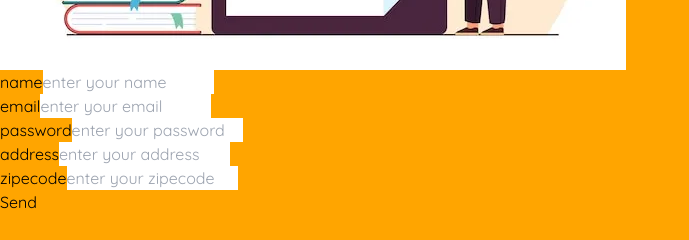
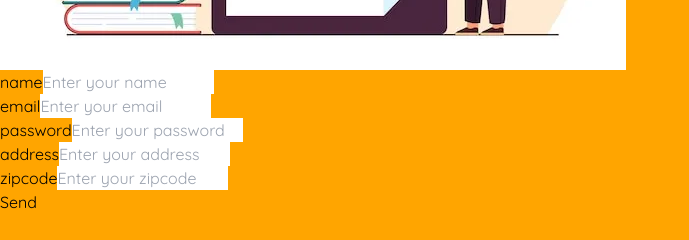
Before and after one commit to abolfazltalebi/form-react, a React (Vite) app: page / in a window 1280 px wide. Shown: the part 433-673 px from the top of the page, without its empty margins (0-689 px from the left). Built offline with nearby package versions, Linux system fonts and the light colour scheme.

Commit message:
change main file & input

```diff
--- a/src/App.jsx
+++ b/src/App.jsx
@@ -9,9 +9,19 @@ function App() {
     email: "",
     password: "",
     address: "",
-    zipecode: "",
+    zipcode: "",
   });
-
+  const [number, setNumber] = useState("");
+  const [errorMessage, setErrorMessage] = useState("");
+  const [infoMessage, setInfoMessage] = useState("");
+  const fieldTypes = {
+    name: "text",
+    email: "email",
+    password: "password",
+    address: "text",
+    zipcode: "text",
+  };
+  // handle input change
   function handleInputChange(e) {
     const { name, value } = e.target;
     setFormData((prevData) => ({
@@ -19,11 +29,13 @@ function App() {
       [name]: value,
     }));
   }
-
+  // handle submit
   function handleSubmit(e) {
     e.preventDefault();
     console.log(formData);
   }
+  // handle number
+
 
   return (
     <main className="bg-white max-w-6xl p-4 rounded-xl container mx-6 md:mx-auto m-auto mt-[20px]">
@@ -36,19 +48,21 @@ function App() {
           <ImageForm />
         </div>
         <div className="flex flex-col gap-4 mt-16">
-          {Object.keys(formData).map((item) => {
-            return (
+          {Object.keys(formData).map((item) => (
             <Input
               key={item}
               label={item}
-                type={item === "name" ? "text" : item}
+              type={fieldTypes[item]}
               name={item}
               value={formData[item]}
               onChange={handleInputChange}
-                placeholder={`enter your ${item}`}
+              placeholder={`Enter your ${item}`}
+              number={number}
+              errorMessage={errorMessage}
+              infoMessage={infoMessage}
+
             />
-            );
-          })}
+          ))}
         </div>
         <div className="flex flex-col items-center gap-6 justify-center my-6 col-span-4">
           <Buttons />
--- a/src/components/Input.jsx
+++ b/src/components/Input.jsx
@@ -1,5 +1,14 @@
 const Input = (inputs) => {
-  const { label, type, name, value, onChange, placeholder } = inputs;
+  const {
+    label,
+    type,
+    name,
+    value,
+    onChange,
+    placeholder,
+    errorMessage,
+    infoMessage,
+  } = inputs;
   return (
     <div className="flex flex-col">
       <label htmlFor={name} className="mb-2">
@@ -14,6 +23,8 @@ const Input = (inputs) => {
         placeholder={placeholder}
         className="border p-2 shadow rounded-xl bg-white/80 focus:outline outline-gray-300"
       />
+      {errorMessage && <p className="text-red-500 mt-1">{errorMessage}</p>}
+      {infoMessage && <p className="text-gray-500 mt-1">{infoMessage}</p>}
     </div>
   );
 };
```
Lines whose indentation alone changed are shown as unchanged.
